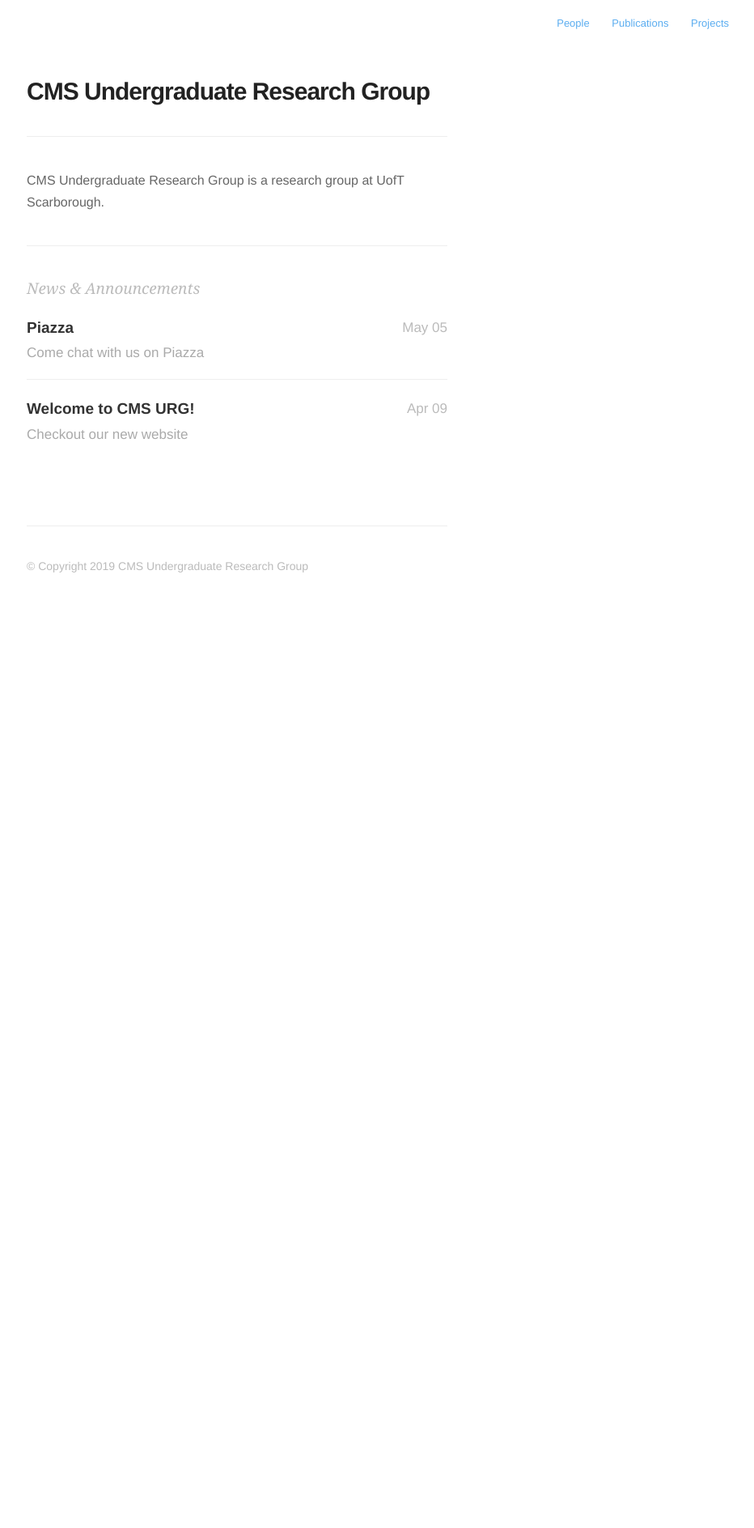
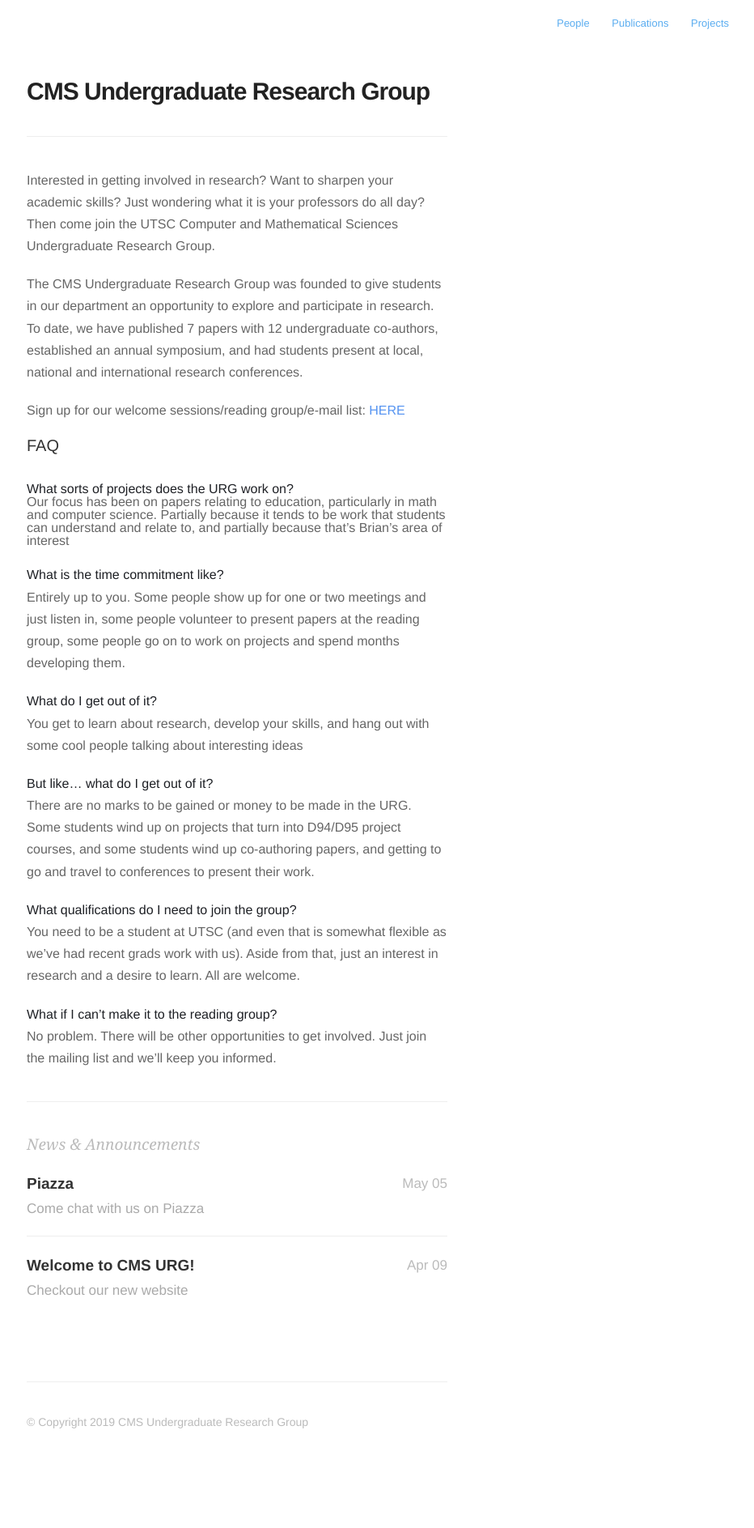
Before and after one commit to cms-urg/cms-urg.github.io, a Jekyll site: the page built from index.html, in a window 1280 px wide. Shown: the whole page at 81% size, without its empty margins (347-1279 px from the left). Built offline with Jekyll 4.4.1, drawn with Linux system fonts in a browser that asks for light colours; nearby versions of some CDN libraries; the list of posts is cut into pages by our own code; before the commit the page ends 900 px from its top, so only the background shows below that.

Commit message:
Update index.html

```diff
--- a/index.html
+++ b/index.html
@@ -7,9 +7,39 @@
 <hr/>
 
 <p>
-CMS Undergraduate Research Group is a research group at UofT Scarborough.
+Interested in getting involved in research? Want to sharpen your academic skills? Just wondering what it is your professors do all day? Then come join the UTSC Computer and Mathematical Sciences Undergraduate Research Group.
 </p>
+<p>
+The CMS Undergraduate Research Group was founded to give students in our department an opportunity to explore and participate in research. To date, we have published 7 papers with 12 undergraduate co-authors, established an annual symposium, and had students present at local, national and international research conferences.
+</p>
+<p>
+Sign up for our welcome sessions/reading group/e-mail list: <a href="https://forms.gle/WPS8mmCPRJXaEtdL9">HERE</a>
+</p>
+<p>
+<h3>FAQ</h3>
+<br>
+<b>What sorts of projects does the URG work on?</b><br>
+Our focus has been on papers relating to education, particularly in math and computer science. Partially because it tends to be work that students can understand and relate to, and partially because that’s Brian’s area of interest
+</p><p>
+  <b>What is the time commitment like?</b><br>
+Entirely up to you. Some people show up for one or two meetings and just listen in, some people volunteer to present papers at the reading group, some people go on to work on projects and spend months developing them.
+</p><p>
 
+<b>What do I get out of it?</b><br>
+You get to learn about research, develop your skills, and hang out with some cool people talking about interesting ideas
+</p><p>
+
+<b>But like… what do I get out of it?</b><br>
+There are no marks to be gained or money to be made in the URG. Some students wind up on projects that turn into D94/D95 project courses, and some students wind up co-authoring papers, and getting to go and travel to conferences to present their work.
+</p><p>
+
+<b>What qualifications do I need to join the group?</b><br>
+You need to be a student at UTSC (and even that is somewhat flexible as we’ve had recent grads work with us). Aside from that, just an interest in research and a desire to learn. All are welcome.
+</p><p>
+
+<b>What if I can’t make it to the reading group?</b><br>
+No problem. There will be other opportunities to get involved. Just join the mailing list and we’ll keep you informed.</p>
+</p>
 <hr/>
 
 <h2>News &amp; Announcements</h2>
```
